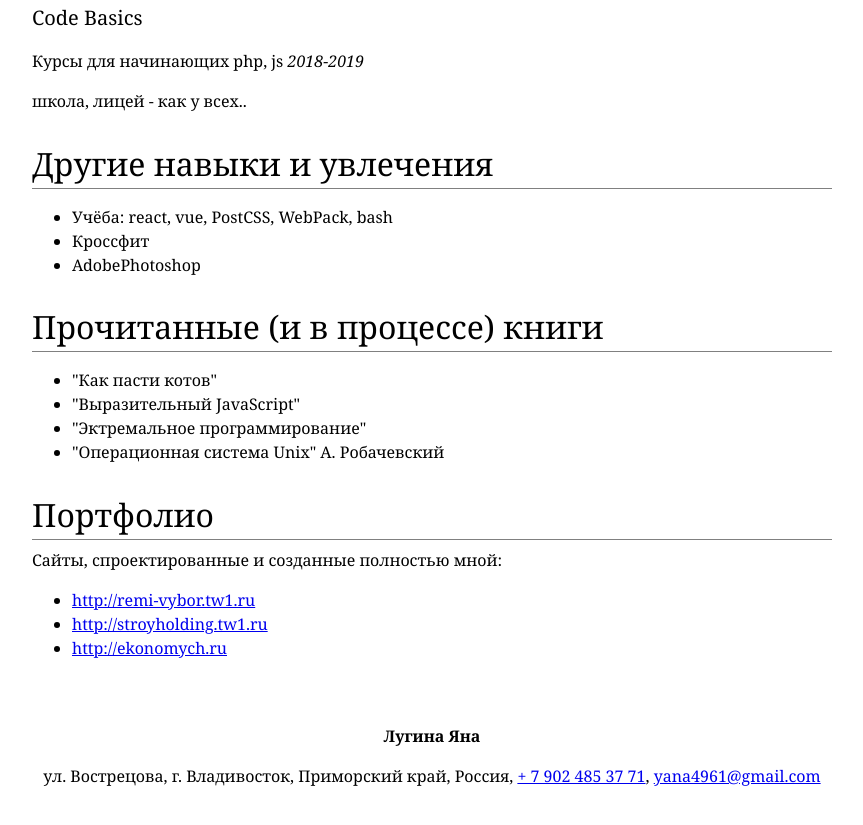
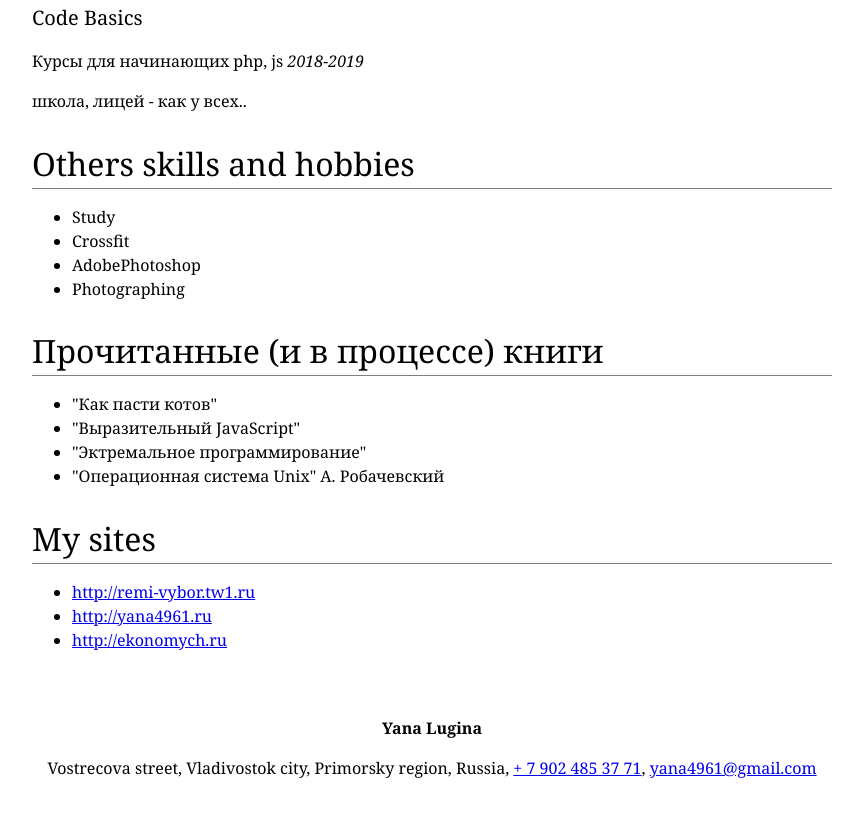
Before and after one commit to YanaLugina/yanalugina.github.io, a plain HTML site: page index.html in a window 1280 px wide. Shown: the part 2034-2859 px from the top of the page, without its empty margins (208-1071 px from the left). Drawn offline with Linux system fonts and the light colour scheme.

Commit message:
Update index.html

```diff
--- a/index.html
+++ b/index.html
@@ -40,7 +40,7 @@
     </p>
     <p>Ready to work remotely</p>
     <div>
-        <h2>Experience:</h2>
+        <h2>Experience</h2>
         <h3>ООО Аском Т</h3>
         <p>Системный специалист</span></p>
         <ul>
@@ -77,11 +77,12 @@
         <p>школа, лицей -  как у всех..</p>
     </div>
     <div>
-        <h2>Другие навыки и увлечения</h2>
+        <h2>Others skills and hobbies</h2>
         <ul>
-            <li>Учёба: react, vue, PostCSS, WebPack, bash</li>
-            <li>Кроссфит</li>
+            <li>Study</li>
+            <li>Crossfit</li>
             <li>AdobePhotoshop</li>
+            <li>Photographing</li>
         </ul>
     </div>
     <div>
@@ -94,18 +95,17 @@
         </ul>
     </div>
     <div>
-        <h2>Портфолио</h2>
-        Сайты, спроектированные и созданные полностью мной:
+        <h2>My sites</h2>
         <ul>
-            <li><a href="http://remi-vybor.tw1.ru">http://remi-vybor.tw1.ru</a></li>
-            <li><a href="http://stroyholding.tw1.ru">http://stroyholding.tw1.ru</a></li>
-            <li><a href="http://ekonomych.ru">http://ekonomych.ru</a></li>
+            <li><a href="https://remi-vybor.ru">http://remi-vybor.tw1.ru</a></li>
+            <li><a href="http://yana4961.ru">http://yana4961.ru</a></li>
+            <li><a href="https://ekonomych.ru">http://ekonomych.ru</a></li>
         </ul>
     </div>
 </div>
 <div id="footer">
-    <p class="bolt">Лугина Яна</p>
-    <p>ул. Вострецова, г. Владивосток, Приморский край, Россия, <a href="tel:+79024853771">+ 7 902 485 37 71</a>, <a href="mailto:yana4961@gmail.com">yana4961@gmail.com</a></p>
+    <p class="bolt">Yana Lugina</p>
+    <p>Vostrecova street, Vladivostok city, Primorsky region, Russia, <a href="tel:+79024853771">+ 7 902 485 37 71</a>, <a href="mailto:yana4961@gmail.com">yana4961@gmail.com</a></p>
 </div>
 </body>
 </html>
```
